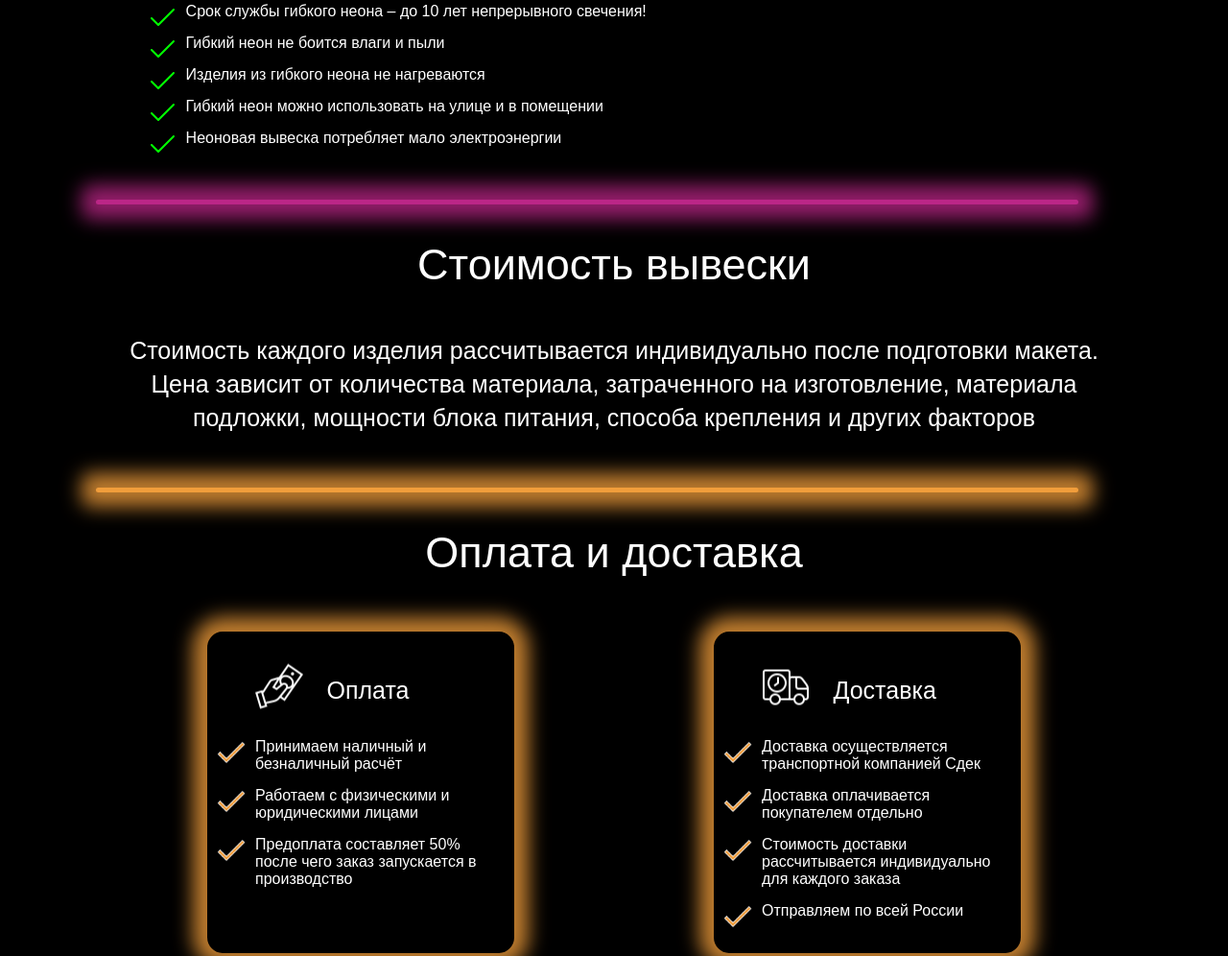
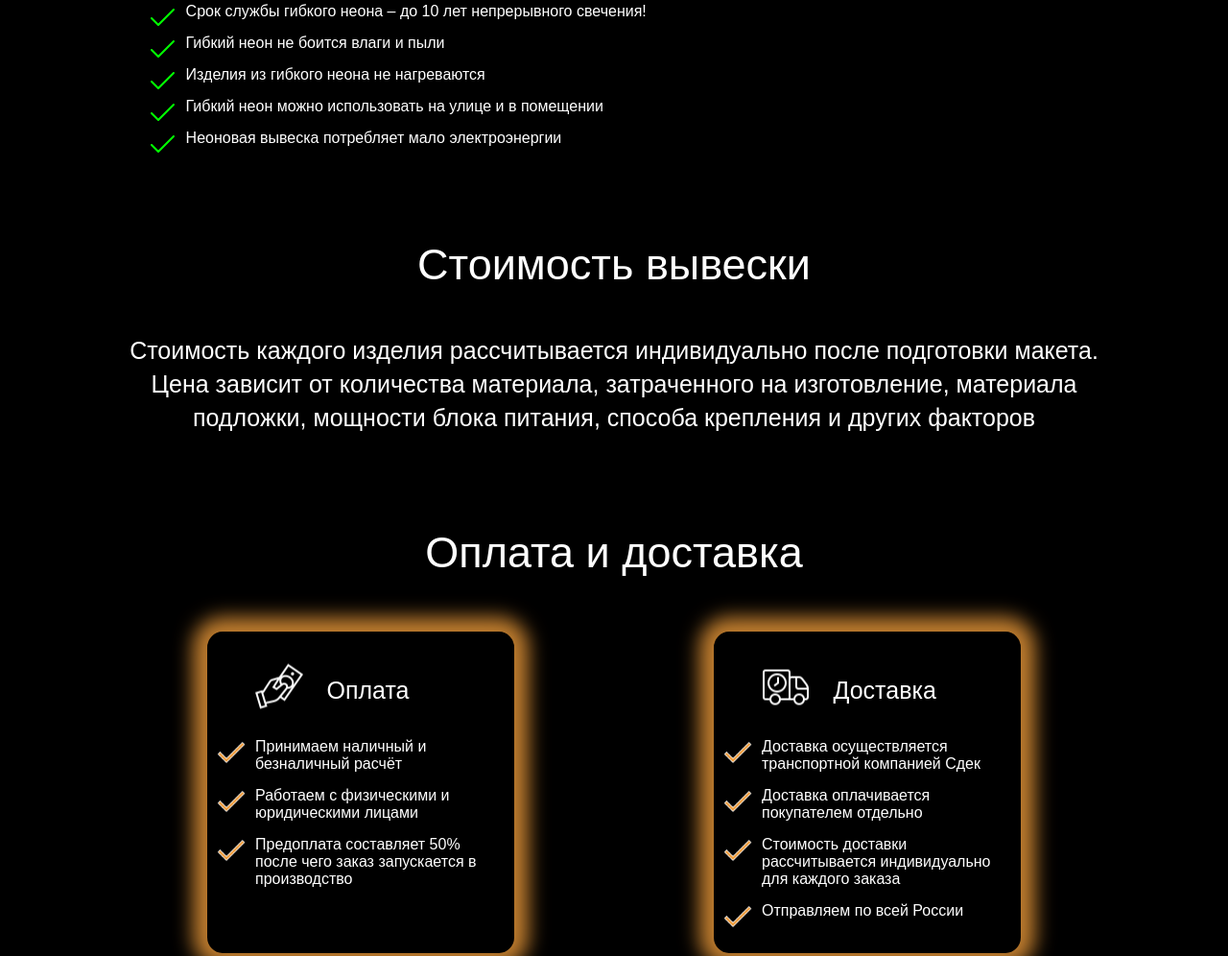
Before and after one commit to ArtemKniazev91/Artemkniazev91.github.io, a plain HTML site: page index.html in a window 1280 px wide. Shown: the part 7242-8238 px from the top of the page at 96% size. Drawn offline with nearby package versions, Linux system fonts and the light colour scheme; a web font is replaced by a local one.

Commit message:
15191894

```diff
--- a/css/style.css
+++ b/css/style.css
@@ -690,7 +690,7 @@ a.logo {
 
 .advantages {
     padding: 50px;
-    background-color: black ;
+    /* background-color: black ; */
 }
 .advantages_list {
     position: relative;
@@ -727,6 +727,7 @@ a.logo {
     position: relative;
     padding: 50px 100px;
     background-color: black ;
+    box-shadow: 0px 5px 8px 15px rgba(0, 0, 0, 1);
 }
 .price_descr {
     color: #ffffff;
@@ -741,7 +742,7 @@ a.logo {
 .delivery {
     position: relative;
     padding: 50px 100px;
-    background-color: black ;
+    /* background-color: black ; */
 }
 .delivery_block_icon {
     display: inline-block;
@@ -762,6 +763,7 @@ a.logo {
     justify-content: space-around;
 }
 .delivery_block {
+    background-color: black;
     border-radius: 5%;
     margin: 30px;
     width: 320px;
@@ -799,6 +801,7 @@ footer{
     justify-content: center;
     align-items: center;
     flex-direction: column;
+    box-shadow: 0px 5px 8px 15px rgba(0, 0, 0, 1);
 }
 .footer_contacts {
     display: flex;
--- a/index.html
+++ b/index.html
@@ -369,7 +369,7 @@
     <!-- <div class="line pink_line"></div> -->
 
     <section class="price">
-        <div class="line pink_line"></div>
+        <!-- <div class="line pink_line"></div> -->
         <div class="container">
             <h2 class="subheader price_subheader">Стоимость вывески</h2>
             <div class="price_descr">Стоимость каждого изделия рассчитывается индивидуально после подготовки макета. Цена зависит от количества материала, затраченного на изготовление, материала подложки, мощности блока питания, способа крепления и других факторов</div>
@@ -379,7 +379,7 @@
     <!-- <div id="delivery" class="line orange_line"></div> -->
 
     <section class="delivery">
-        <div id="delivery" class="line orange_line"></div>
+        <!-- <div id="delivery" class="line orange_line"></div> -->
         <div class="container">
             <h2 class="subheader delivery_subheader">Оплата и доставка</h2>
             <div class="delivery_blocks">
```
